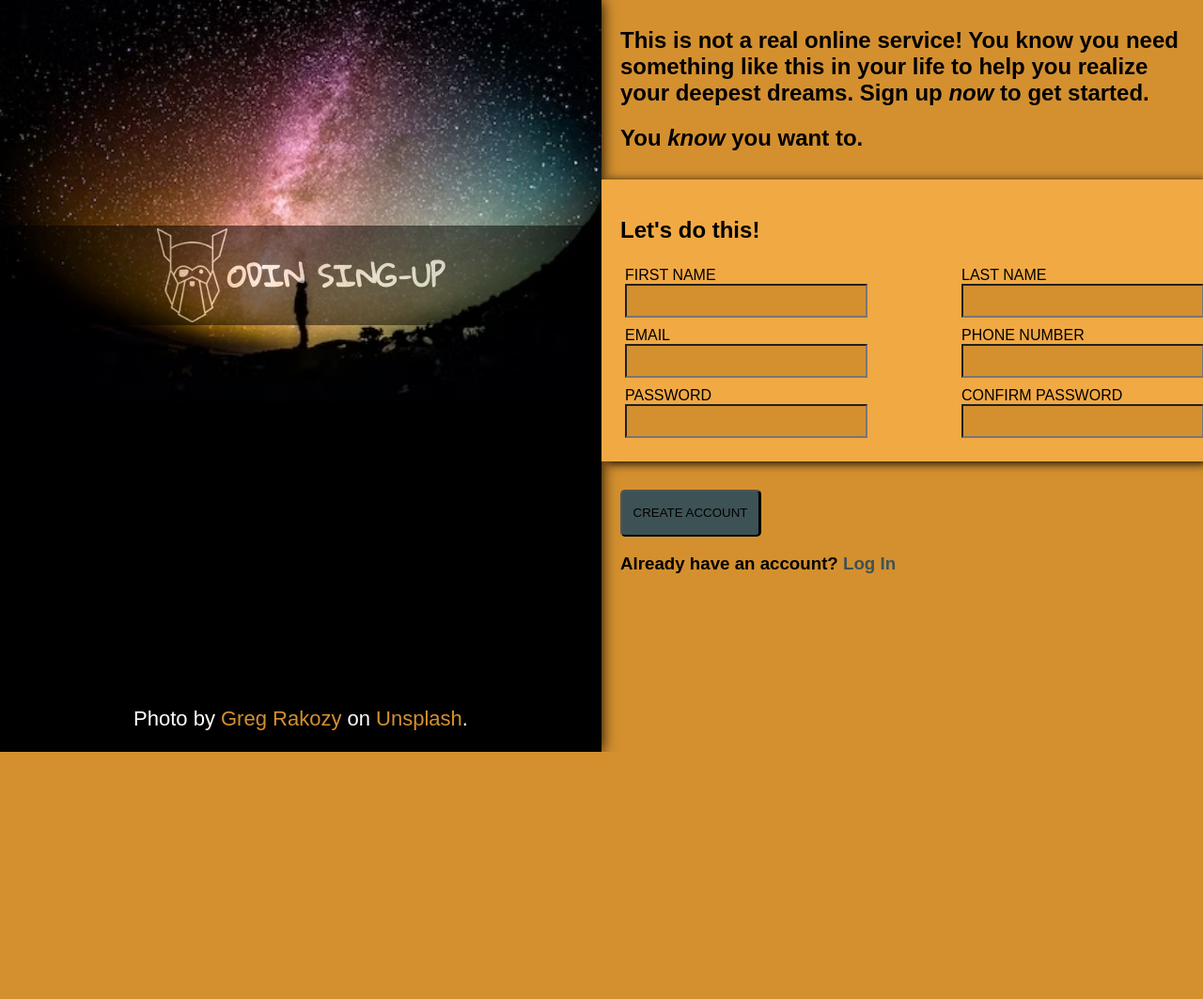
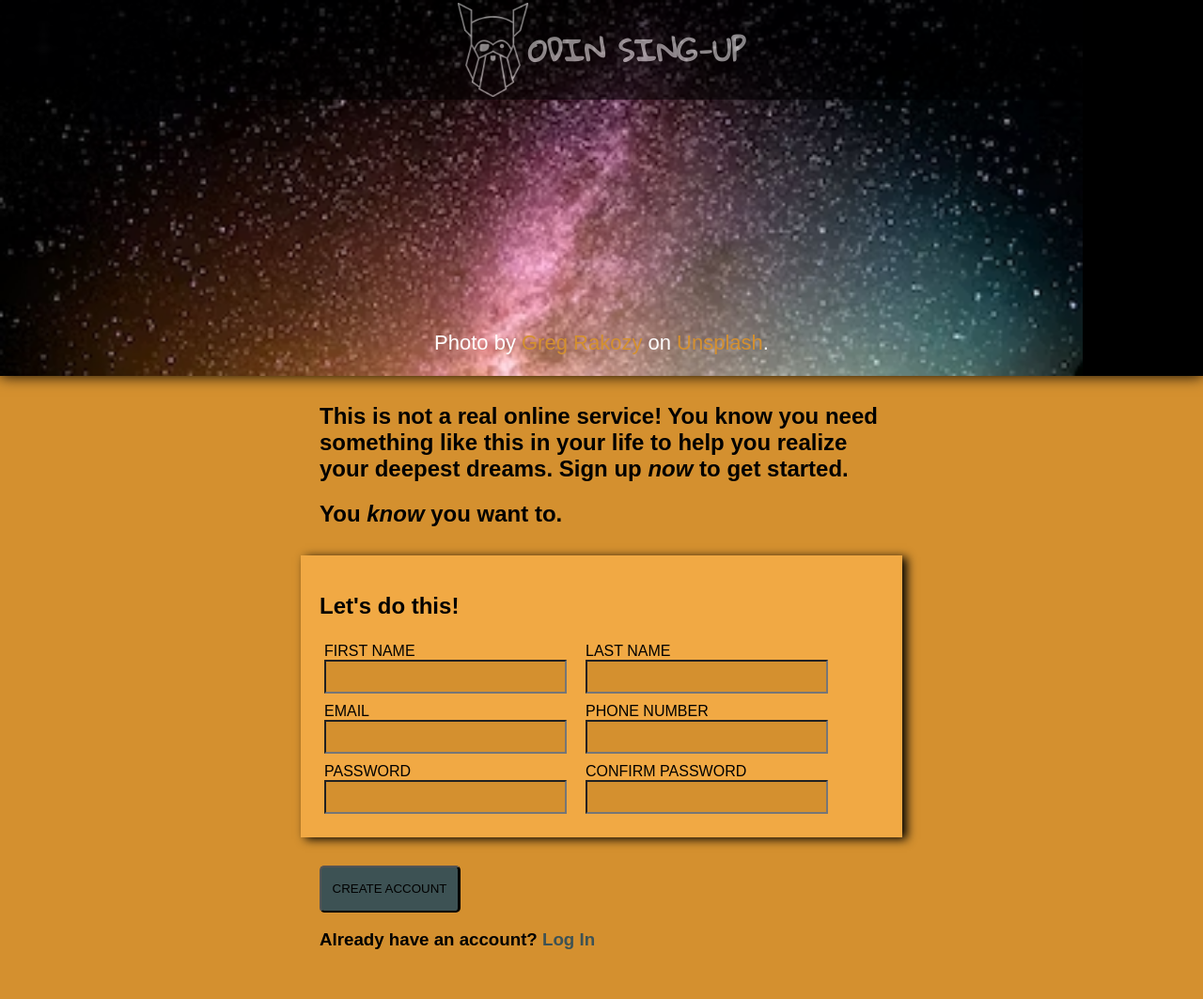
Before and after one commit to septimplex/odin-sign-up-form, a plain HTML site: page index.html in a window 1280 px wide. Shown: the whole page at 94% size. Before the commit the page ends 800 px from the top, so only its background shows below. Drawn offline with Linux system fonts and the light colour scheme; a web font is replaced by a local one.

Commit message:
add @media for a bit responivnes

```diff
--- a/style.css
+++ b/style.css
@@ -106,3 +106,29 @@ input:focus{
     border: 3px #3d5254 solid;
     outline: 0;
 }
+
+@media only screen and (max-width: 1405.56px){
+    body{
+        display: flex;
+        flex-direction: column;
+        justify-content: center;
+        align-items: center;
+    }
+    .form-2{
+        flex-wrap: wrap;
+        gap:10px;
+    }
+
+    #left-side{
+        width: 100%;
+        height: 50vh;
+        background-size:90%;
+
+    }
+
+    #logo{
+        width: 100%;
+        margin-top: 0;
+
+    }
+}
```
